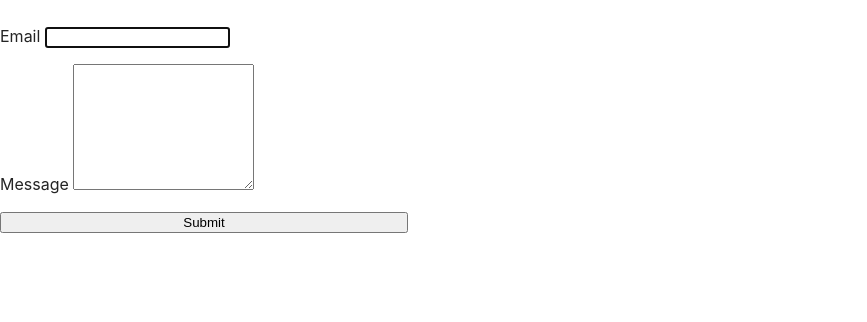
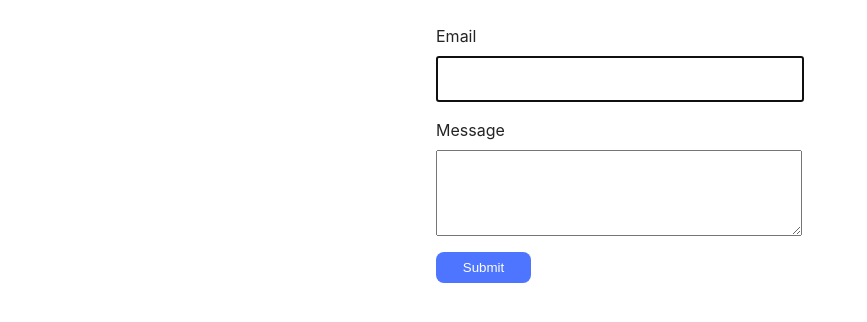
Before and after one commit to ProManSkill/goit-js-hw-09, a website built with Vite: page src/2-form.html in a window 1280 px wide. Shown: the whole page, without its empty margins (0-867 px from the left). Built offline with nearby package versions, Linux system fonts and the light colour scheme.

Commit message:
form style

```diff
--- a/src/2-form.html
+++ b/src/2-form.html
@@ -7,17 +7,20 @@
     <link rel="stylesheet" href="./css/styles.css">
 </head>
 <body>
+    <div class="form-container">
         <form class="feedback-form" autocomplete="off">
-        <label>
+            <label class="label-class">
                 Email
-            <input type="email" name="email" autofocus />
+                <input class="input" type="email" name="email" autofocus />
             </label>
-        <label>
+            <label class="label-class">
                 Message
-            <textarea name="message" rows="8"></textarea>
+                <textarea class="textarea" name="message" rows="8"></textarea>
             </label>
-        <button type="submit">Submit</button>
+            <button class="btn" type="submit">Submit</button>
         </form>
+    </div>
+
 
 </body>
 </html>
--- a/src/css/styles.css
+++ b/src/css/styles.css
@@ -63,8 +63,38 @@ flex-direction: column;
   width: 408px;
     height: 256px;
 
-    padding: 24px 0px 0px 0px;
+    padding: 24px;
     gap: 16px;
     border-radius: 8px 0px 0px 0px;
     opacity: 0px;
 }
+.label-class {
+  display: flex;
+  flex-direction: column;
+  gap: 8px;
+}
+.input{
+  display: flex;
+width: 360px;
+  height: 40px;
+}
+.textarea{
+  width: 360px;
+  height: 80px;
+}
+.btn{
+  width: 95px;
+    height: 40px;
+    padding: 8px 16px 8px 16px;
+    border-radius: 8px;
+    background-color: #4E75FF;;
+    color:#ffff;
+    border: #4E75FF;
+}
+
+.form-container{
+  display: flex;
+  justify-content: center;
+
+
+}
--- a/src/js/2-form.js
+++ b/src/js/2-form.js
@@ -2,6 +2,8 @@ const form = document.querySelector('.feedback-form');
 const localStorageKey = 'feedback-form-state';
 const email = form.elements.email;
 const message = form.elements.message;
+
+
 
 const storedFormData = JSON.parse(localStorage.getItem(localStorageKey)) || {
   email: '',
```
Lines whose indentation alone changed are shown as unchanged.
